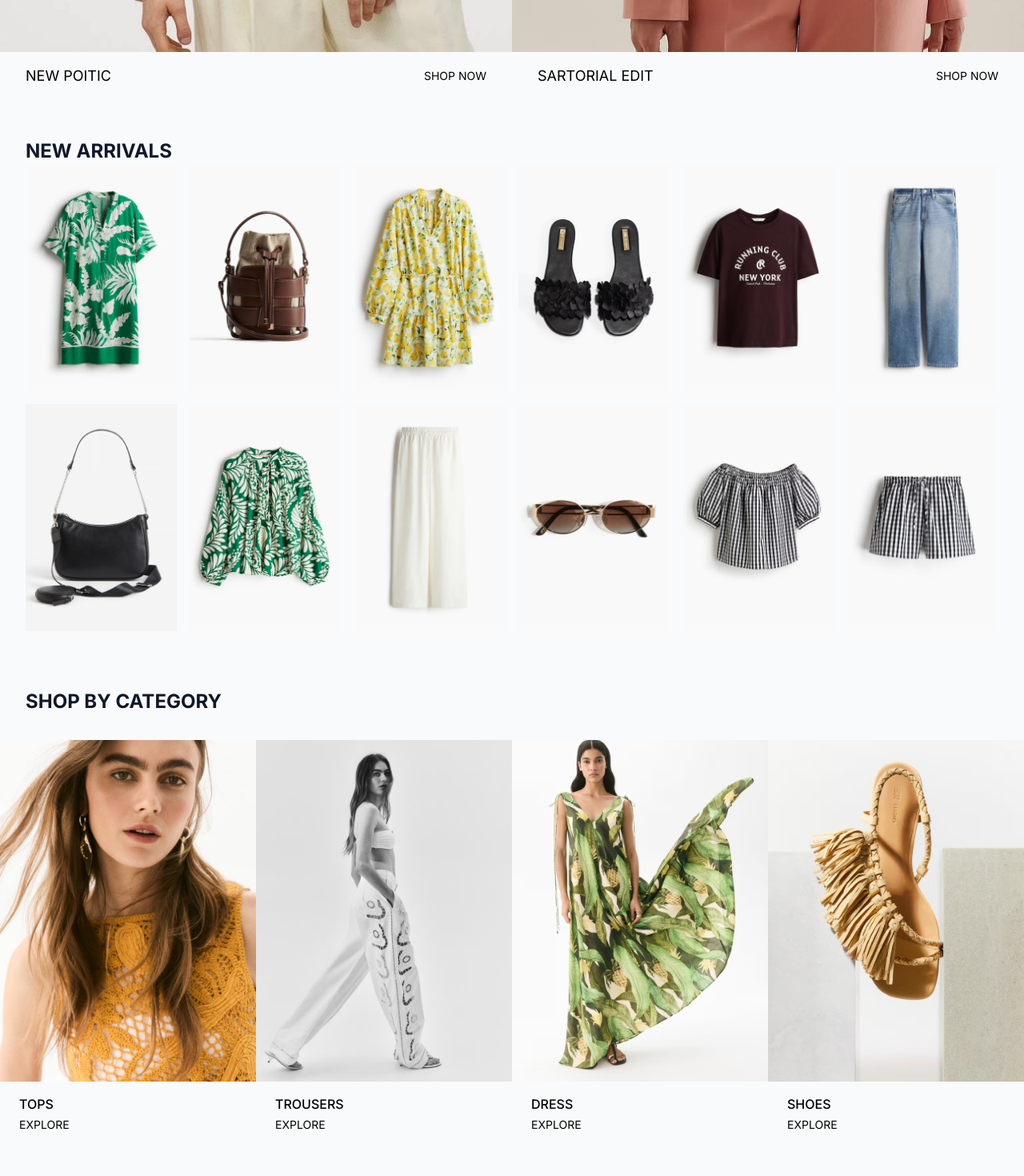
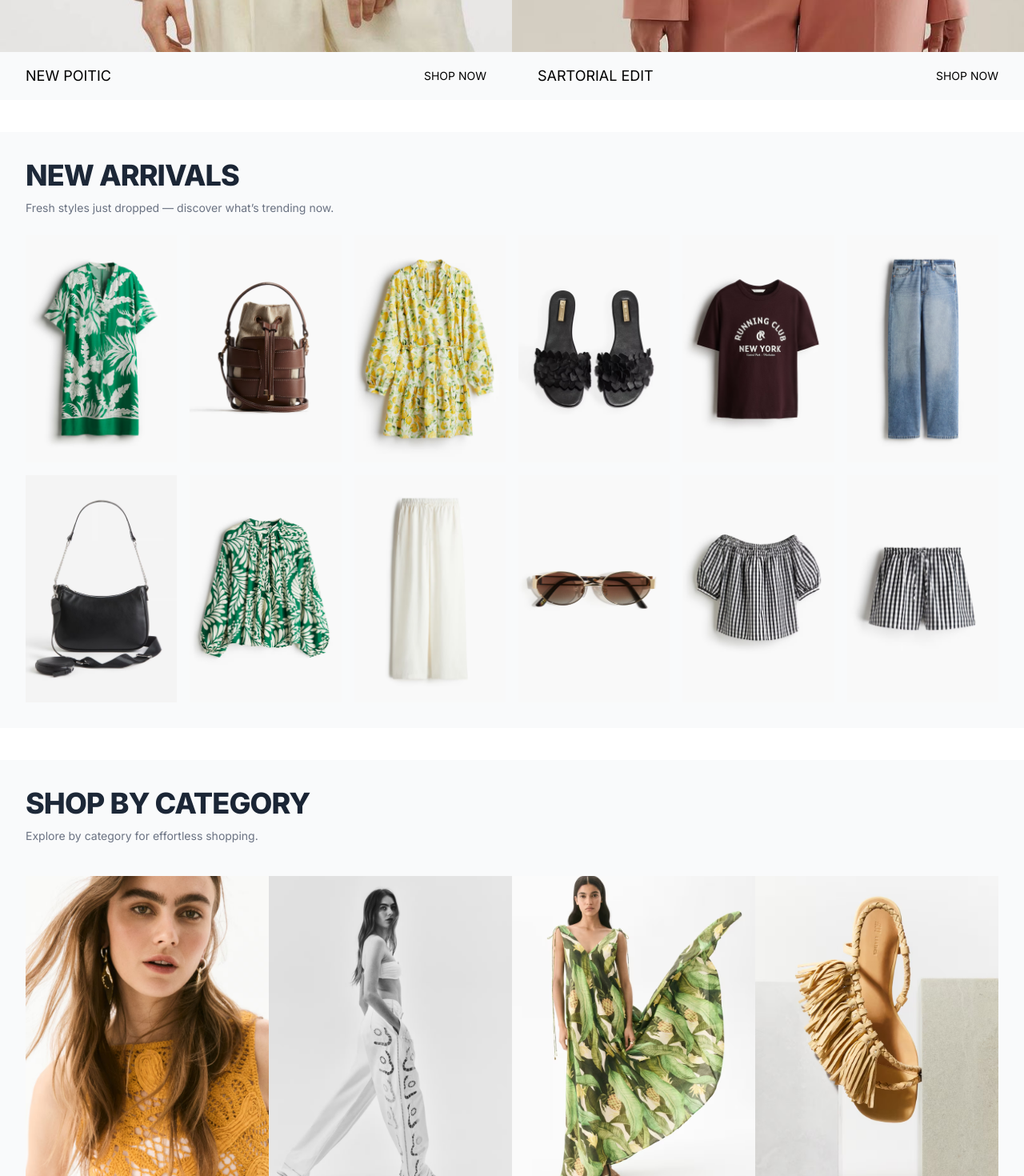
Before and after one commit to uxtocode/URBN, a React (Vite) app: page / in a window 1280 px wide. Shown: the part 1380-2850 px from the top of the page at 80% size. Built offline with nearby package versions, Linux system fonts and the light colour scheme.

Commit message:
adjust headings of section

```diff
--- a/src/pages/Home.jsx
+++ b/src/pages/Home.jsx
@@ -87,9 +87,19 @@ const Home = () => {
             </section>
 
             {/* New Arrivals Section */}
-            <section className="bg-gray-50 pt-4 md:pt-6">
-                <div className="px-4 sm:px-8 md:py-6 pt-6 pb-4">
-                    <h2 className="text-lg md:text-2xl font-medium md:font-bold text-gray-900 mb-2 md:mb-0">NEW ARRIVALS</h2>
+            <section className="bg-gray-50 my-10">
+                <div className="px-4 sm:px-8 pt-6 md:py-8">
+
+                    {/* Headline */}
+                    <div className='flex flex-col gap-2 mb-4 md:mb-6'>
+                        <h1 className="text-2xl md:text-4xl font-extrabold leading-tight tracking-tight bg-gradient-to-r from-gray-800 to-gray-900 bg-clip-text text-transparent text-left">
+                            NEW ARRIVALS
+                        </h1>
+                        <p className='text-gray-500 text-sm'>Fresh styles just dropped — discover what’s trending now.
+                        </p>
+                    </div>
+
+                    {/* New Arrivals Grid */}
                     <div className="grid grid-cols-3 md:grid-cols-6 gap-4">
                         {[1, 2, 3, 4, 5, 6, 7, 8, 9, 10, 11, 12].map((item) => (
                             <img
@@ -104,9 +114,15 @@ const Home = () => {
             </section>
 
             {/* Shop by Category Section */}
-            <section className="bg-gray-50 md:py-6">
-                <div className="py-6">
-                    <h2 className="px-4 sm:px-8 text-lg md:text-2xl font-medium md:font-bold text-gray-900 mb-6 md:mb-8">SHOP BY CATEGORY</h2>
+            <section className="bg-gray-50 mb-10">
+                <div className="px-4 sm:px-8 py-6 md:py-8">
+                    {/* Headline */}
+                    <div className='flex flex-col gap-2 mb-8 md:mb-10'>
+                        <h1 className="text-2xl md:text-4xl font-extrabold leading-tight tracking-tight bg-gradient-to-r from-gray-800 to-gray-900 bg-clip-text text-transparent text-left">
+                            SHOP BY CATEGORY
+                        </h1>
+                        <p className='text-gray-500 text-sm'>Explore by category for effortless shopping.</p>
+                    </div>
                     <div className="grid grid-cols-2 md:grid-cols-4 gap-y-8">
                         {[
                             { name: 'TOPS', image: './tops.avif' },
@@ -124,7 +140,7 @@ const Home = () => {
                                             className="w-full h-auto aspect-[3/4] object-cover group-hover:scale-105 transition-all ease-in-out duration-300"
                                         />
                                     </div>
-                                    <div className='px-4 sm:px-6 py-4 flex flex-col gap-1'>
+                                    <div className='px-2 py-4 flex flex-col gap-1'>
                                         <p className='text-sm group-hover:underline md:text-base font-medium'>{category.name}</p>
                                         <a href="/" className='text-xs md:text-sm'>EXPLORE</a>
                                     </div>
@@ -135,7 +151,7 @@ const Home = () => {
                 </div>
             </section>
 
-            <section className="bg-gray-50 pb-4">
+            <section className="bg-gray-50">
                 <img src="./before_footer.png" className='w-full md:aspect-video aspect-[3/4] object-cover' alt="" />
             </section>
         </>
```
